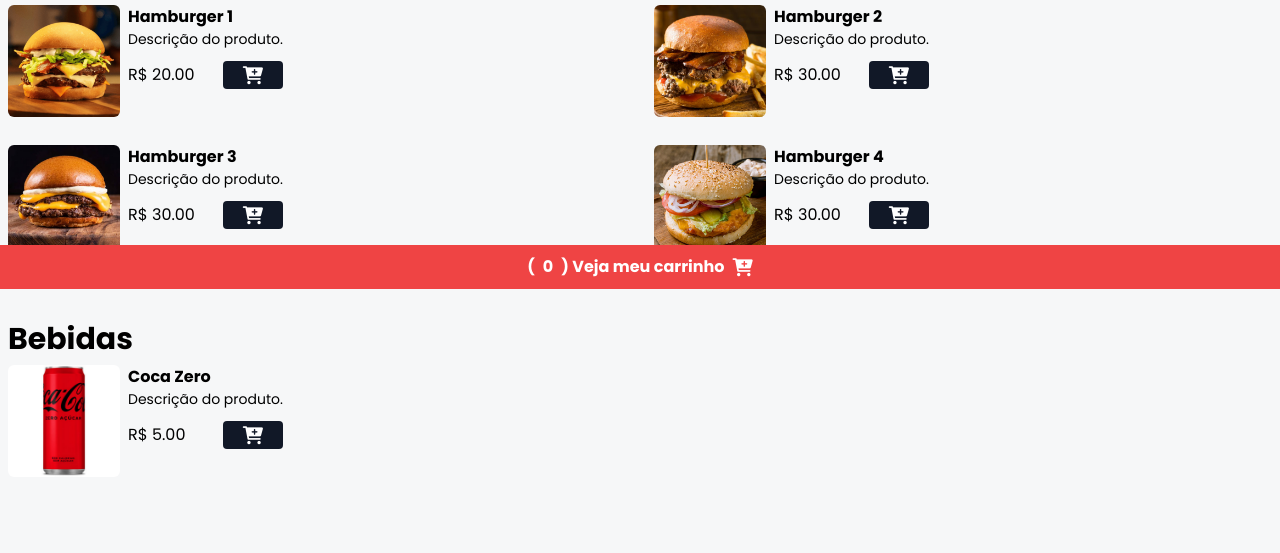
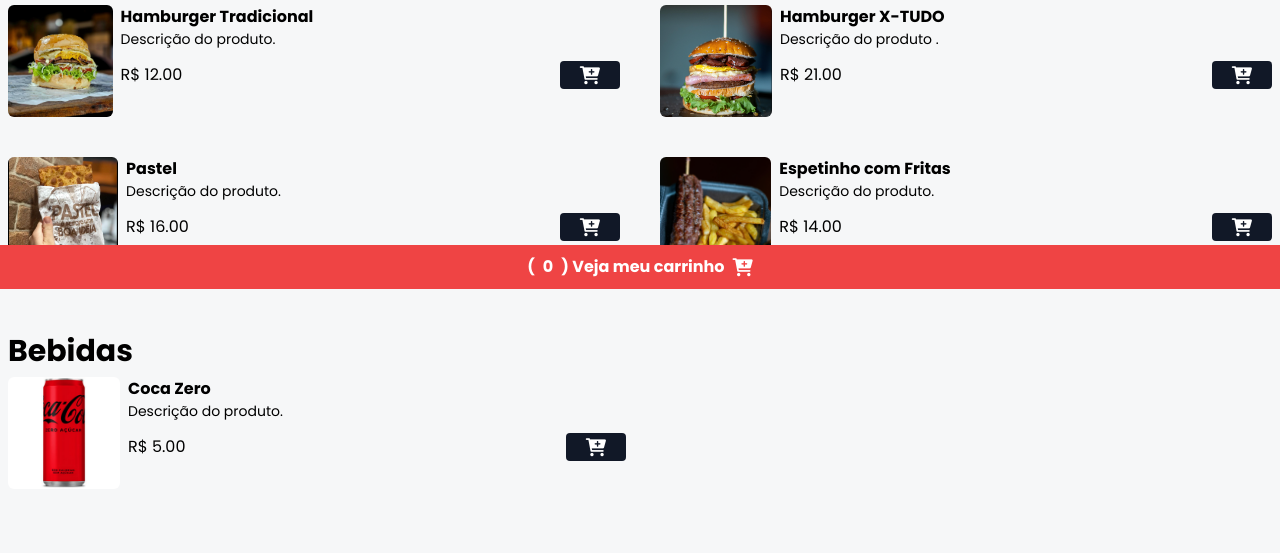
Before and after one commit to Math3usVRG/Menu, a plain HTML site: page index.html in a window 1280 px wide. Shown: the part 511-1064 px from the top of the page. Drawn offline with nearby package versions, Linux system fonts and the light colour scheme.

Commit message:
Alteração de imagens e correção da logo do carrinho

```diff
--- a/index.html
+++ b/index.html
@@ -20,7 +20,7 @@
     <header class="w-full h-[420px] bg-home bg-cover bg-center">
         <div class="w-full h-full flex flex-col justify-center items-center ">
             <img
-            src="./assets/hamb-1.png"
+            src="./assets/5.png"
             alt="Logo Sanduba Lanches"
             class="w-32 h-32 rounded-full shadow-lg hover:scale-110 duration-200"
             />
@@ -37,23 +37,23 @@
     <h2 class="font-bold mt-9 mb-6 text-center text-2xl md:text-3xl"> Conheça nosso menu</h2>
     <!--Menu-->
    <div id="menu">
-        <main class="grid grid-cols-1 md:grid-cols-2 gap-7 mx-auto max-w-7xl px-2 mb-16">
+        <main class="grid grid-cols-1 md:grid-cols-2 gap-7 md:gap-10 mx-auto max-w-7xl px-2 mb-16">
             <!--Produto Item-->
-            <div class="flex gap-2">
+            <div class="flex gap-2 ">
                 <img
-                src="./assets/hamb-1.png"
+                src="./assets/1.png"
                 alt="Hamburger 1"
                 class="w-28 h-28 rounded-md hover:scale-110 hover:-rotate-2 duration-300"
                 />
-                <div>
-                    <p class="font-bold">Hamburger 1</p>
+                <div class="w-full justify-between">
+                    <p class="font-bold">Hamburger Tradicional</p>
                     <p class="text-sm"> Descrição do produto.</p>
                     <div class="flex items-center gap-2 mt-3 justify-between">
-                        <p> R$ 20.00 </p>
+                        <p> R$ 12.00 </p>
                         <button
-                            class="bg-gray-900 px-5 rounded add-to-cart-btn"
-                            data-name="Hamburger 1"
-                            data-price="20.00"
+                            class="bg-gray-900 px-5 rounded add-to-cart-btn right-0"
+                            data-name="Hamburger Tradicional"
+                            data-price="12.00"
                         >
                             <i class="fa fa-cart-plus text-lg text-white"></i>
                         </button>
@@ -64,21 +64,44 @@
             </div>
             <!--Fim Produto Item-->
             <!--Produto Item-->
-            <div class="flex gap-2">
+            <div class="flex gap-2 ">
                 <img
-                src="./assets/hamb-2.png"
+                src="./assets/2.png"
                 alt="Hamburger 2"
                 class="w-28 h-28 rounded-md hover:scale-110 hover:-rotate-2 duration-300"
                 />
-                <div>
-                    <p class="font-bold">Hamburger 2</p>
+                <div class="w-full justify-between">
+                    <p class="font-bold">Hamburger X-TUDO</p>
+                    <p class="text-sm"> Descrição do produto .</p>
+                    <div class="flex items-center gap-2 mt-3 justify-between">
+                        <p> R$ 21.00 </p>
+                        <button
+                            class="bg-gray-900 px-5 rounded add-to-cart-btn "
+                            data-name="X-TUDO"
+                            data-price="21.00"
+                        >
+                            <i class="fa fa-cart-plus text-lg text-white"></i>
+                        </button>
+                    </div>
+                </div>
+            </div>
+            <!--Fim Produto Item-->
+            <!--Produto Item-->
+            <div class="flex gap-2 " >
+                <img
+                src="./assets/3.png"
+                alt="Hamburger 2"
+                class="w-28 h-28 rounded-md hover:scale-110 hover:-rotate-2 duration-300"
+                />
+                <div class="w-full justify-between">
+                    <p class="font-bold">Pastel</p>
                     <p class="text-sm"> Descrição do produto.</p>
                     <div class="flex items-center gap-2 mt-3 justify-between">
-                        <p> R$ 30.00 </p>
+                        <p> R$ 16.00 </p>
                         <button
-                            class="bg-gray-900 px-5 rounded add-to-cart-btn"
-                            data-name="Hamburger 2"
-                            data-price="30.00"
+                            class="bg-gray-900 px-5 rounded add-to-cart-btn "
+                            data-name="Pastel"
+                            data-price="16.00"
                         >
                             <i class="fa fa-cart-plus text-lg text-white"></i>
                         </button>
@@ -89,42 +112,19 @@
             <!--Produto Item-->
             <div class="flex gap-2">
                 <img
-                src="./assets/hamb-3.png"
-                alt="Hamburger 2"
-                class="w-28 h-28 rounded-md hover:scale-110 hover:-rotate-2 duration-300"
-                />
-                <div>
-                    <p class="font-bold">Hamburger 3</p>
-                    <p class="text-sm"> Descrição do produto.</p>
-                    <div class="flex items-center gap-2 mt-3 justify-between">
-                        <p> R$ 30.00 </p>
-                        <button
-                            class="bg-gray-900 px-5 rounded add-to-cart-btn"
-                            data-name="Hamburger 3"
-                            data-price="30.00"
-                        >
-                            <i class="fa fa-cart-plus text-lg text-white"></i>
-                        </button>
-                    </div>
-                </div>
-            </div>
-            <!--Fim Produto Item-->
-            <!--Produto Item-->
-            <div class="flex gap-2">
-                <img
-                src="./assets/hamb-4.png"
+                src="./assets/4.png"
                 alt="Hamburger 4"
                 class="w-28 h-28 rounded-md hover:scale-110 hover:-rotate-2 duration-300"
                 />
-                <div>
-                    <p class="font-bold">Hamburger 4</p>
+                <div class="w-full justify-between">
+                    <p class="font-bold">Espetinho com Fritas</p>
                     <p class="text-sm"> Descrição do produto.</p>
                     <div class="flex items-center gap-2 mt-3 justify-between">
-                        <p> R$ 30.00 </p>
+                        <p> R$ 14.00 </p>
                         <button
-                            class="bg-gray-900 px-5 rounded add-to-cart-btn"
-                            data-name="Hamburger 4"
-                            data-price="30.00"
+                            class="bg-gray-900 px-5 rounded add-to-cart-btn "
+                            data-name="Espetinho com Fritas"
+                            data-price="14.00"
                         >
                             <i class="fa fa-cart-plus text-lg text-white"></i>
                         </button>
@@ -151,7 +151,7 @@
                 alt="Coca Zero"
                 class="w-28 h-28 rounded-md hover:scale-110 hover:-rotate-2 duration-300"
                 />
-                <div>
+                <div class="w-full justify-between">
                     <p class="font-bold">Coca Zero</p>
                     <p class="text-sm"> Descrição do produto.</p>
                     <div class="flex items-center gap-2 mt-3 justify-between">
```
Also changed, not shown: assets/1.png (added), assets/2.png (added), assets/3.png (added), assets/4.png (added), assets/5.png (added), assets/hamb-1.png (deleted), assets/hamb-2.png (deleted), assets/hamb-3.png (deleted), assets/hamb-4.png (deleted), assets/hamb-5.png (deleted), assets/hamb-6.png (deleted), assets/hamb-7.png (deleted), assets/hamb-8.png (deleted), styles/output.css.
